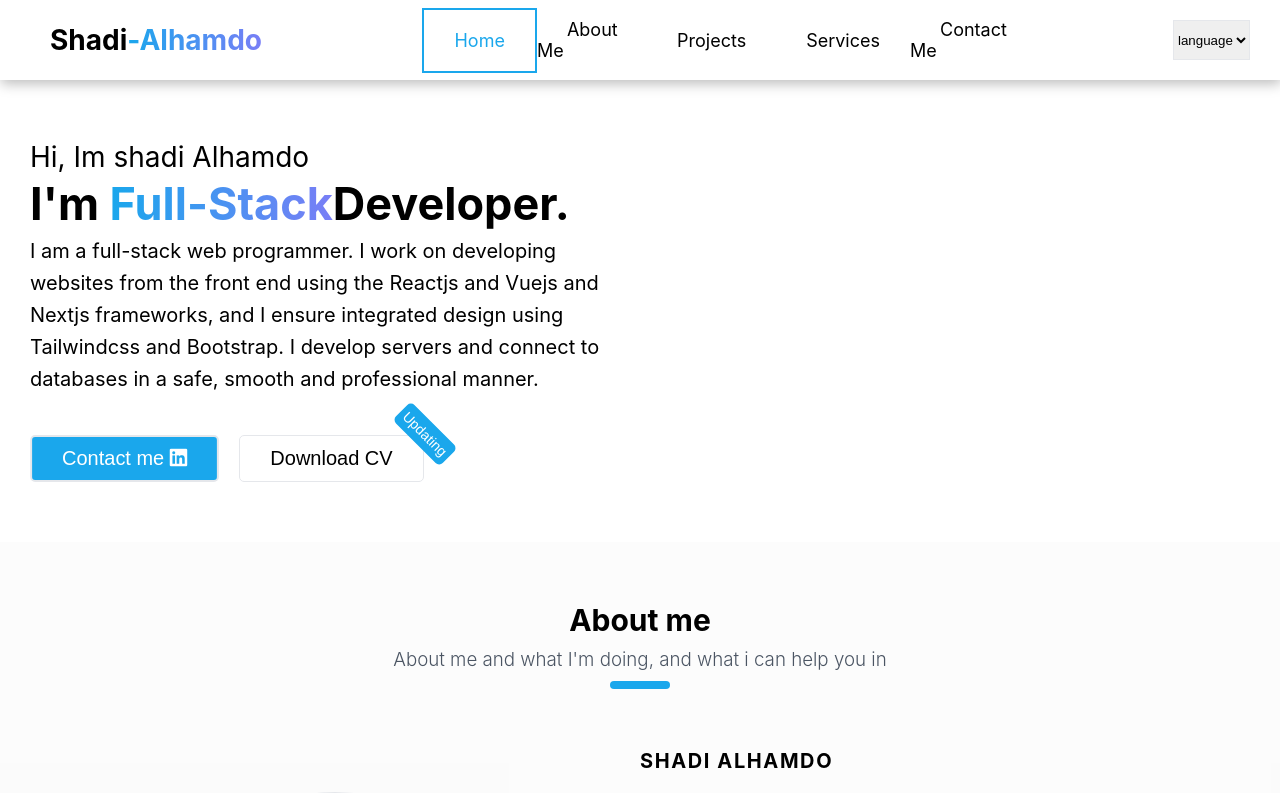
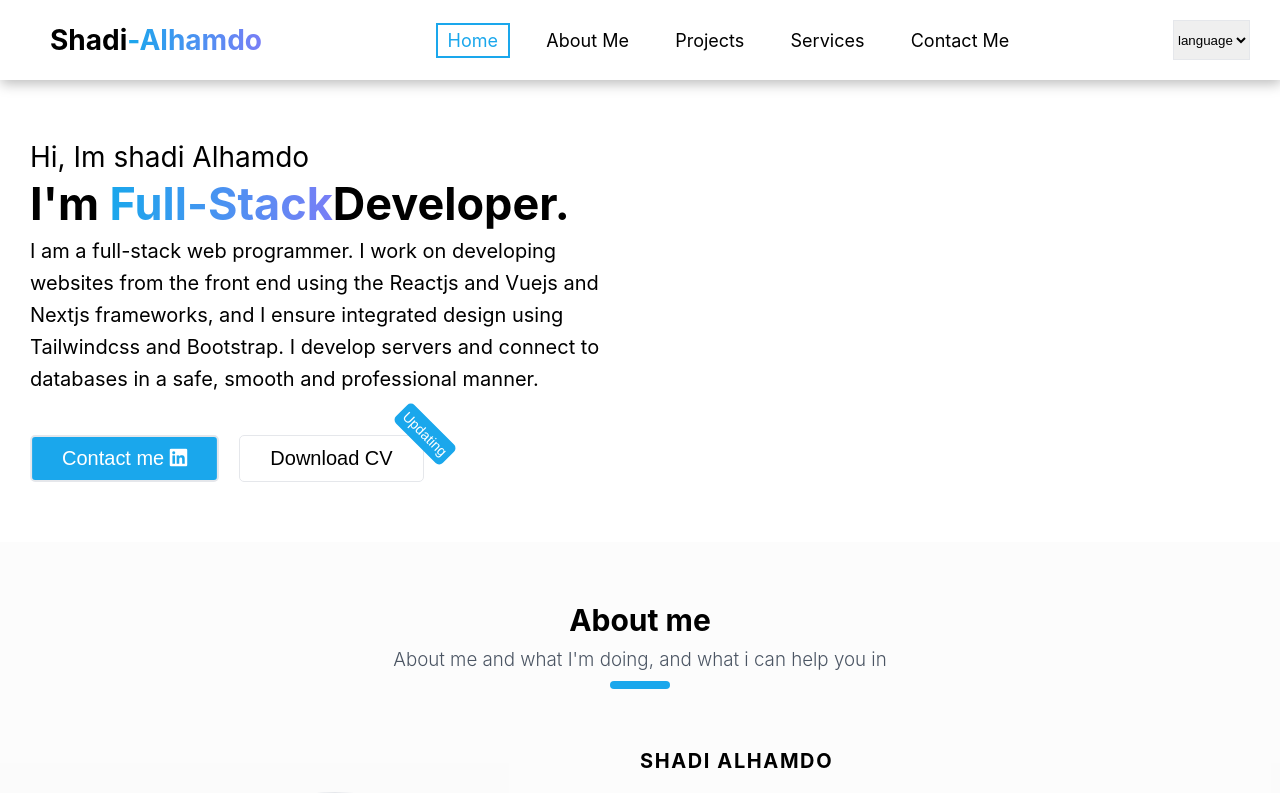
Before and after one commit to ShadiAlhamdo/Test, a React (Create React App) app: page / in a window 1280 px wide. Shown: the top 793 px of the page. Built offline with nearby package versions, Linux system fonts and the light colour scheme; no server answers; the database is empty.

Commit message:
Update Header.css

```diff
--- a/src/Components/Header/Header.css
+++ b/src/Components/Header/Header.css
@@ -34,7 +34,7 @@
 .header .links ul li a{
     font-size: 18px;
     font-weight: 500px;
-    padding: 20px 30px;
+    padding: 5px 10px;
     cursor: pointer;
     transition-delay: .3s;
     transition: all .3s;
```
